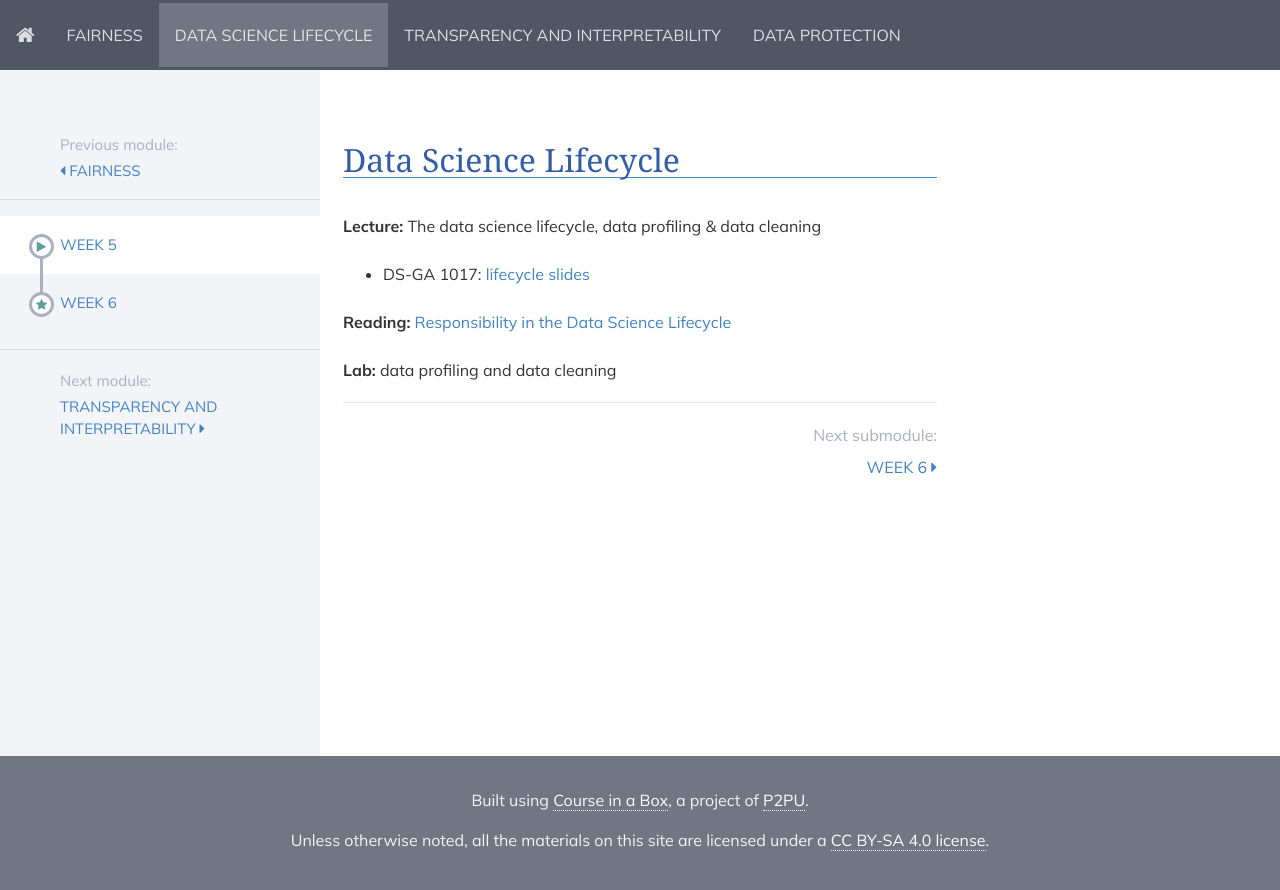
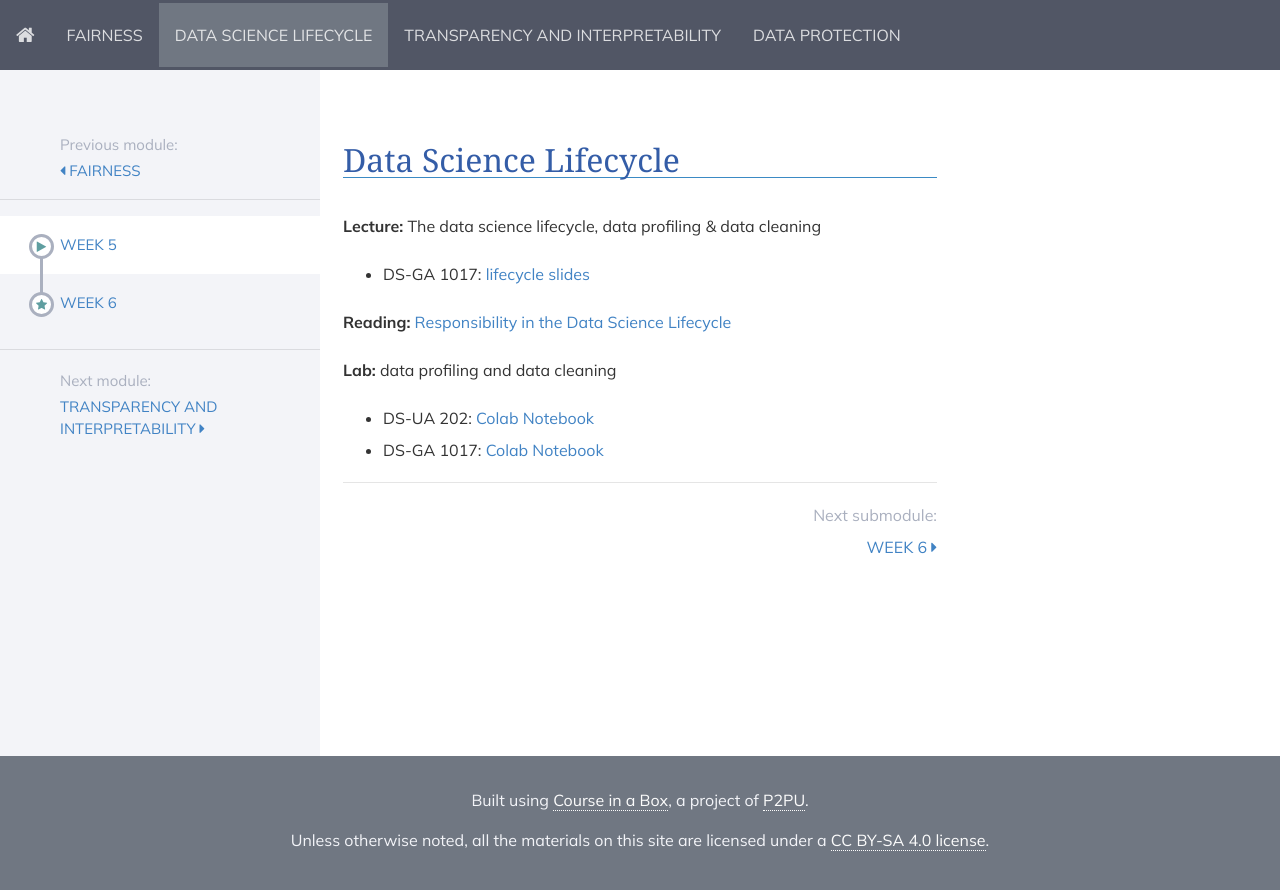
Before and after one commit to DataResponsibly/rds24, a Jekyll site: the page built from modules/data_science_lifecycle/_posts/2000-01-01-week5.md, in a window 1280 px wide. Shown: the top 890 px of the page. Built offline with Jekyll 4.4.1, drawn with Linux system fonts in a browser that asks for light colours; nearby versions of some CDN libraries.

Commit message:
upload lab 5

```diff
--- a/modules/data_science_lifecycle/_posts/2000-01-01-week5.md
+++ b/modules/data_science_lifecycle/_posts/2000-01-01-week5.md
@@ -13,5 +13,5 @@ title: Week 5
 
 **Lab:** data profiling and data cleaning
 
-<!-- * DS-UA 202: [Colab Notebook - March 3rd](https://drive.google.com/file/d/1Jt5o2espI8WmjOe78ntvtiBAzdJCNBiM/view?usp=sharing) -->
-<!-- * DS-GA 1017: [Colab Notebook](https://drive.google.com/file/d/1Jt5o2espI8WmjOe78ntvtiBAzdJCNBiM/view?usp=sharing) -->
+* DS-UA 202: [Colab Notebook](https://drive.google.com/file/d/1m6wklJmM6Lb8djck7Qv8Qk5xLNdYpame/view?usp=sharing)
+* DS-GA 1017: [Colab Notebook](https://drive.google.com/file/d/1g1JfHAJ0xwgOCBA1AYpnYhCXX5M-tOUd/view?usp=sharing)
```
